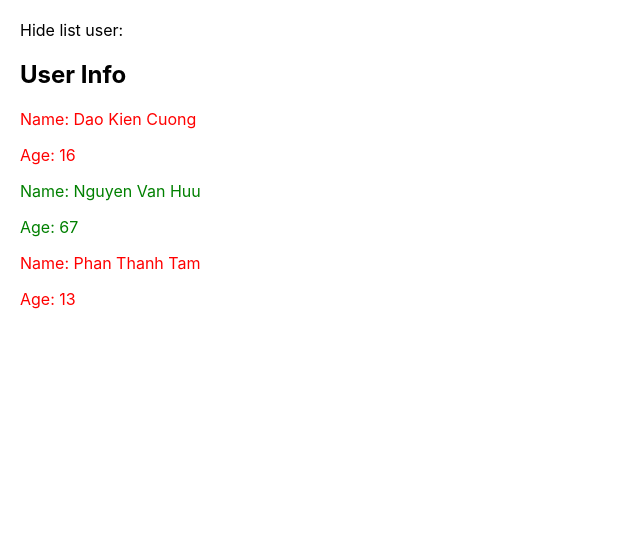
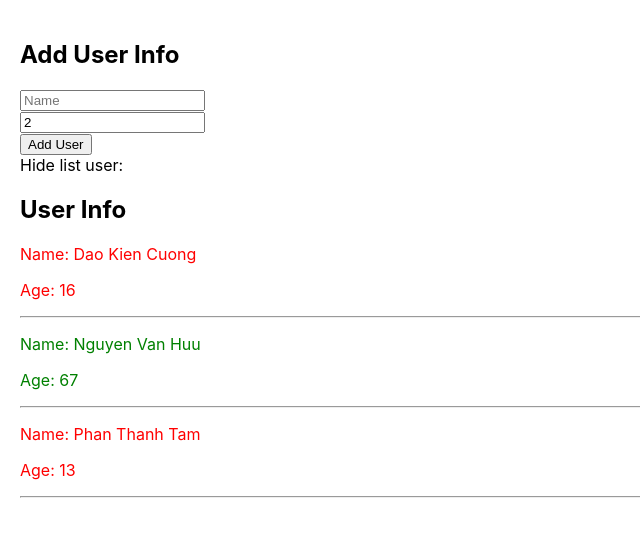
Before and after one commit to daokiencuong/react_basic_app, a React (Create React App) app: page / in a window 1280 px wide. Shown: the top 536 px of the page, without its empty margins (0-640 px from the left). Built offline with nearby package versions, Linux system fonts and the light colour scheme.

Commit message:
Value transfer props React

```diff
--- /dev/null
+++ b/src/components/AddUserInfo.js
@@ -0,0 +1,41 @@
+import React from "react";
+
+class AddUserInfo extends React.Component {
+
+    handleOnSubmit = (event) => {
+        event.preventDefault();
+        this.props.handleAddNewUser({
+            id: Math.floor((Math.random()*100)+1) + '-random',
+            name: event.target.name.value,
+            age: event.target.age.value
+        });
+    }
+    render() {
+
+        return (
+            <div>
+                <h2>Add User Info</h2>
+                <form onSubmit={(event)=>{this.handleOnSubmit(event)}}>
+                    <input
+                        type="text"
+                        placeholder="Name"
+                        name="name"
+                        required
+                    />
+                    <br />
+                    <input
+                        type="number"
+                        placeholder="Age"
+                        name="age"
+                        value={Math.floor((Math.random()*100)+1)}
+                        required
+                    />
+                    <br />
+                    <button type="submit">Add User</button>
+                </form>
+            </div>
+        );
+    }
+}
+
+export default AddUserInfo;
--- a/src/components/MyComponent.js
+++ b/src/components/MyComponent.js
@@ -1,5 +1,6 @@
 import React from "react";
 import UserInfo from "./UserInfo";
+import AddUserInfo from "./AddUserInfo";
 
 class MyComponent extends React.Component {
     state = {
@@ -10,9 +11,17 @@ class MyComponent extends React.Component {
         ]
     };
 
+    handleAddNewUser = (userObj) => {
+        console.log("Add new user:", userObj);
+        this.setState({
+            listUsers: [userObj, ...this.state.listUsers]
+        });
+    }
+
     render() {
         return (
             <div>
+                <AddUserInfo handleAddNewUser={this.handleAddNewUser}/>
                 <UserInfo listUsers={this.state.listUsers} />
                 <br />
             </div>
--- a/src/components/UserInfo.js
+++ b/src/components/UserInfo.js
@@ -31,6 +31,7 @@ class UserInfo extends React.Component {
                                 >
                                     <p>Name: {user.name}</p>
                                     <p>Age: {user.age}</p>
+                                    <hr />
                                 </div>
                             );
                         })}
```
